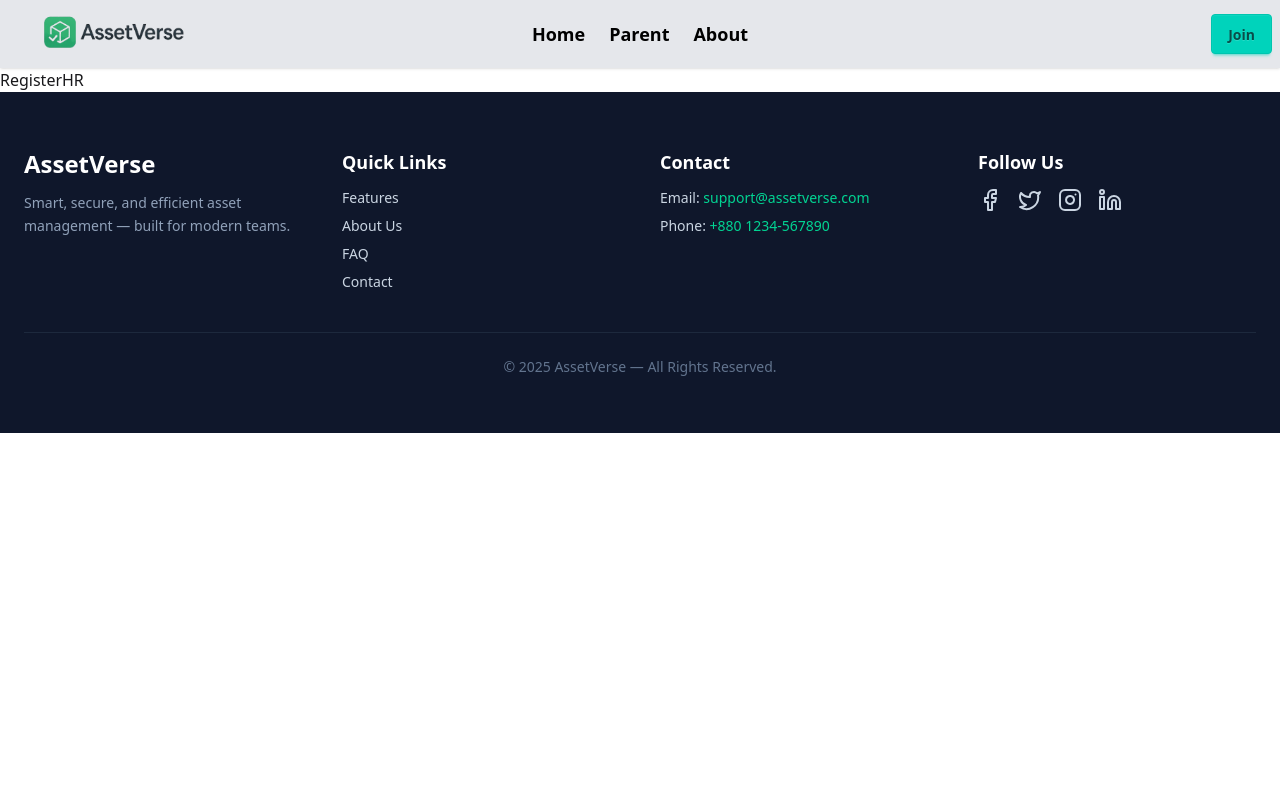
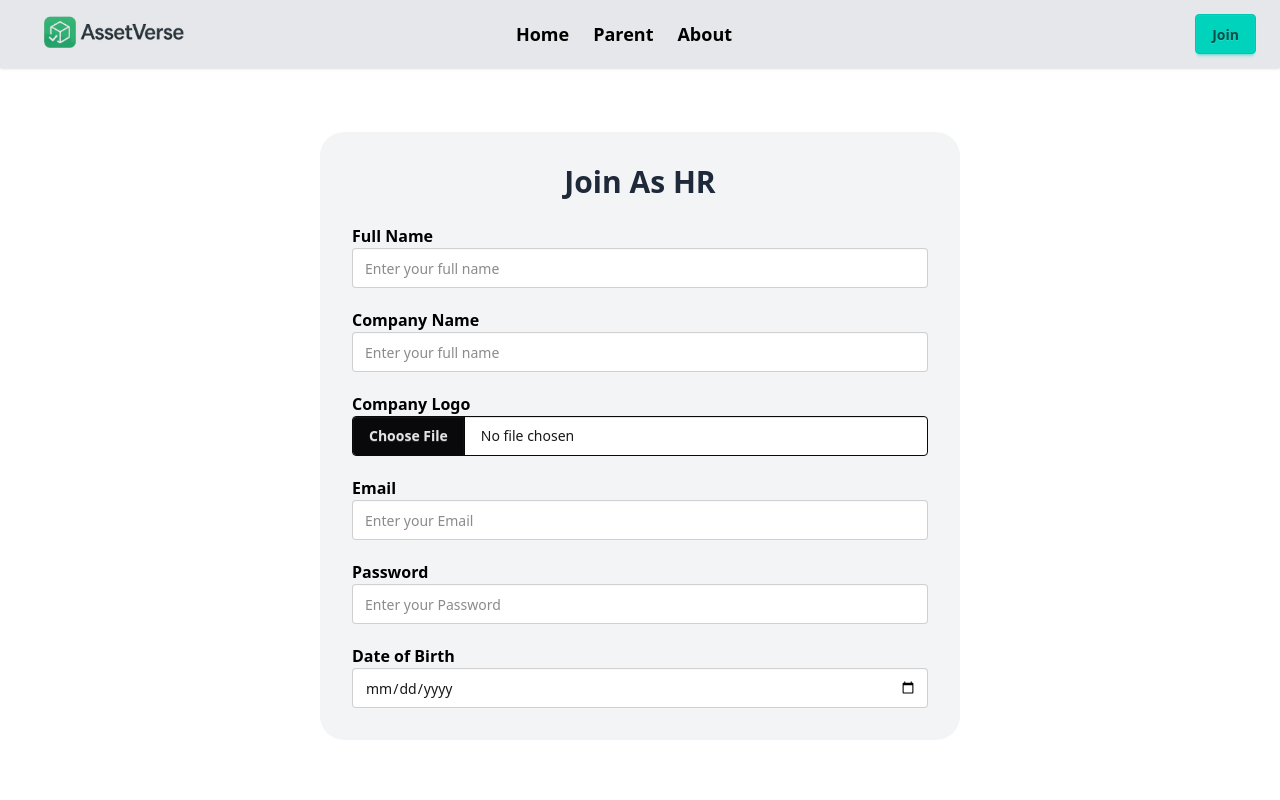
Before and after one commit to diptajeet25/AssetVerse-Client, a React (Vite) app: page /auth/register-hr in a window 1280 px wide. Shown: the top 800 px of the page. Built offline with nearby package versions, Linux system fonts and the light colour scheme.

Commit message:
sixth commit

```diff
--- a/package.json
+++ b/package.json
@@ -16,6 +16,7 @@
     "lucide-react": "^0.561.0",
     "react": "^19.2.0",
     "react-dom": "^19.2.0",
+    "react-hook-form": "^7.68.0",
     "react-router": "^7.10.1",
     "tailwindcss": "^4.1.18"
   },
--- a/src/Components/Navbar.jsx
+++ b/src/Components/Navbar.jsx
@@ -3,7 +3,7 @@ import logo from "../assets/logo.png"
 import { Link } from 'react-router';
 const Navbar = () => {
 
-    const link=<div className='flex flex-col lg:flex-row gap-2 lg:gap-6 font-bold text-lg'>
+    const link=<div className='flex flex-col lg:flex-row gap-2 lg:gap-6 font-bold text-lg '>
 
     <Link to="/">Home</Link>
         <Link>Parent</Link>
@@ -31,7 +31,7 @@ const Navbar = () => {
       {link}
     </ul>
   </div>
-  <div className="navbar-end flex gap-2">
+  <div className="navbar-end flex gap-2 lg:mx-4 ">
     <Link to="/auth" className="btn btn-accent font-bold">Join</Link>
 
   </div>
--- a/src/Pages/RegisterEmployee.jsx
+++ b/src/Pages/RegisterEmployee.jsx
@@ -1,8 +1,55 @@
 import React from 'react';
 
 const RegisterEmployee = () => {
+
+
   return (
-    <div>RegisterEmployee</div>
+    <div className="w-full lg:w-[50%] bg-gray-100  mx-auto my-16 rounded-3xl p-8 ">
+        <h2 className="text-3xl font-bold text-center mb-6 text-gray-800">Join As Employment</h2>
+        <form className="space-y-5">
+
+
+<div>
+     <label className="font-semibold text-black">Full Name</label>
+          <input
+            type="text"
+            placeholder="Enter your full name"
+            className="input input-bordered w-full"
+
+          />
+</div>
+<div>
+     <label className="font-semibold text-black">Email</label>
+          <input
+            type="email"
+            placeholder="Enter your Email"
+            className="input input-bordered w-full"
+
+          />
+</div>
+<div>
+     <label className="font-semibold text-black">Password</label>
+          <input
+            type="password"
+            placeholder="Enter your Password"
+            className="input input-bordered w-full"
+
+          />
+</div>
+<div>
+     <label className="font-semibold text-black">Date of Birth</label>
+          <input
+            type="date"
+            placeholder="Enter your Email"
+            className="input input-bordered w-full"
+
+          />
+</div>
+
+
+        </form>
+
+    </div>
   );
 };
 
--- a/src/Pages/RegisterHR.jsx
+++ b/src/Pages/RegisterHR.jsx
@@ -2,7 +2,72 @@ import React from 'react';
 
 const RegisterHR = () => {
   return (
-    <div>RegisterHR</div>
+    <div className="w-full lg:w-[50%] mx-auto my-16 bg-gray-100 rounded-3xl p-8 ">
+        <h2 className="text-3xl font-bold text-center mb-6 text-gray-800">Join As HR</h2>
+        <form className="space-y-5">
+
+
+<div>
+     <label className="font-semibold text-black">Full Name</label>
+          <input
+            type="text"
+            placeholder="Enter your full name"
+            className="input input-bordered w-full"
+
+          />
+
+</div>
+
+<div>
+     <label className="font-semibold text-black">Company Name</label>
+          <input
+            type="text"
+            placeholder="Enter your full name"
+            className="input input-bordered w-full"
+
+          />
+
+</div>
+
+<div>
+     <label className="font-semibold text-black">Company Logo</label>
+          <input type="file" className="file-input file-input-neutral w-full" />
+
+</div>
+
+
+<div>
+     <label className="font-semibold text-black">Email</label>
+          <input
+            type="email"
+            placeholder="Enter your Email"
+            className="input input-bordered w-full"
+
+          />
+</div>
+<div>
+     <label className="font-semibold text-black">Password</label>
+          <input
+            type="password"
+            placeholder="Enter your Password"
+            className="input input-bordered w-full"
+
+          />
+</div>
+<div>
+     <label className="font-semibold text-black">Date of Birth</label>
+          <input
+            type="date"
+            placeholder="Enter your Email"
+            className="input input-bordered w-full"
+
+          />
+</div>
+
+
+        </form>
+
+    </div>
   );
 };
 
```
Also changed, not shown: 1 other file (tests, documents, lock files or other folders).
